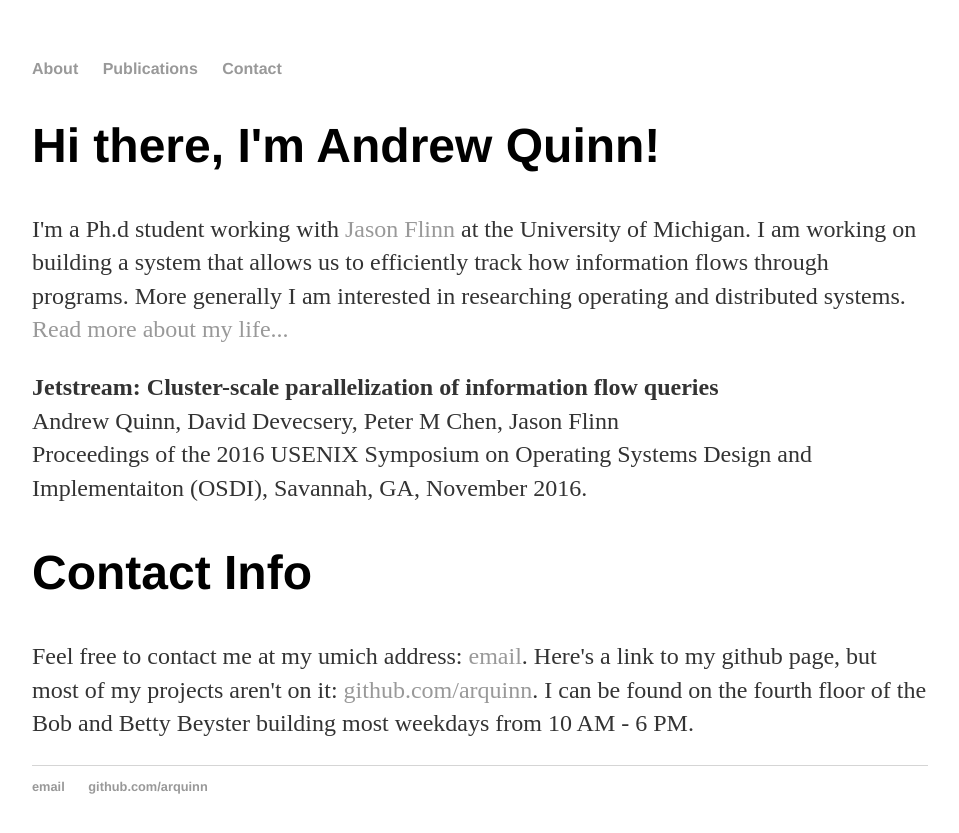
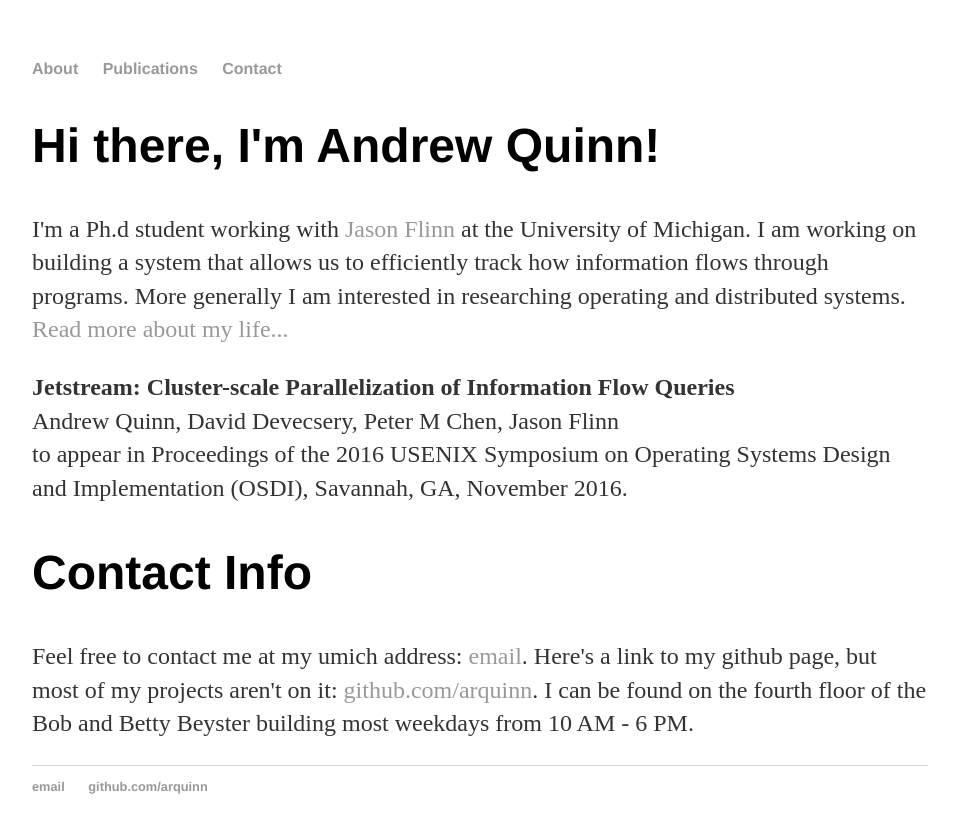
Before and after one commit to arquinn/arquinn.github.io, a Jekyll site: the page index.html, which Jekyll copies as it is, in a window 1280 px wide. Shown: the top 833 px of the page, without its empty margins (160-1119 px from the left). Built offline with Jekyll 4.4.1, drawn with Linux system fonts in a browser that asks for light colours.

Commit message:
Update index.html

```diff
--- a/index.html
+++ b/index.html
@@ -21,9 +21,9 @@
 		</section>
 		<section id="Pubilcations">
 			<div class="blurb">
-			<p><strong>Jetstream: Cluster-scale parallelization of information flow queries</strong><br>
+			<p><strong>Jetstream: Cluster-scale Parallelization of Information Flow Queries</strong><br>
 			Andrew Quinn, David Devecsery, Peter M Chen, Jason Flinn <br>
-			Proceedings of the 2016 USENIX Symposium on Operating Systems Design and Implementaiton (OSDI), Savannah, GA, November 2016.
+			to appear in Proceedings of the 2016 USENIX Symposium on Operating Systems Design and Implementation (OSDI), Savannah, GA, November 2016.
 			</p>
 
 			</div><!-- /.blurb -->
```
Lines whose indentation alone changed are shown as unchanged.
